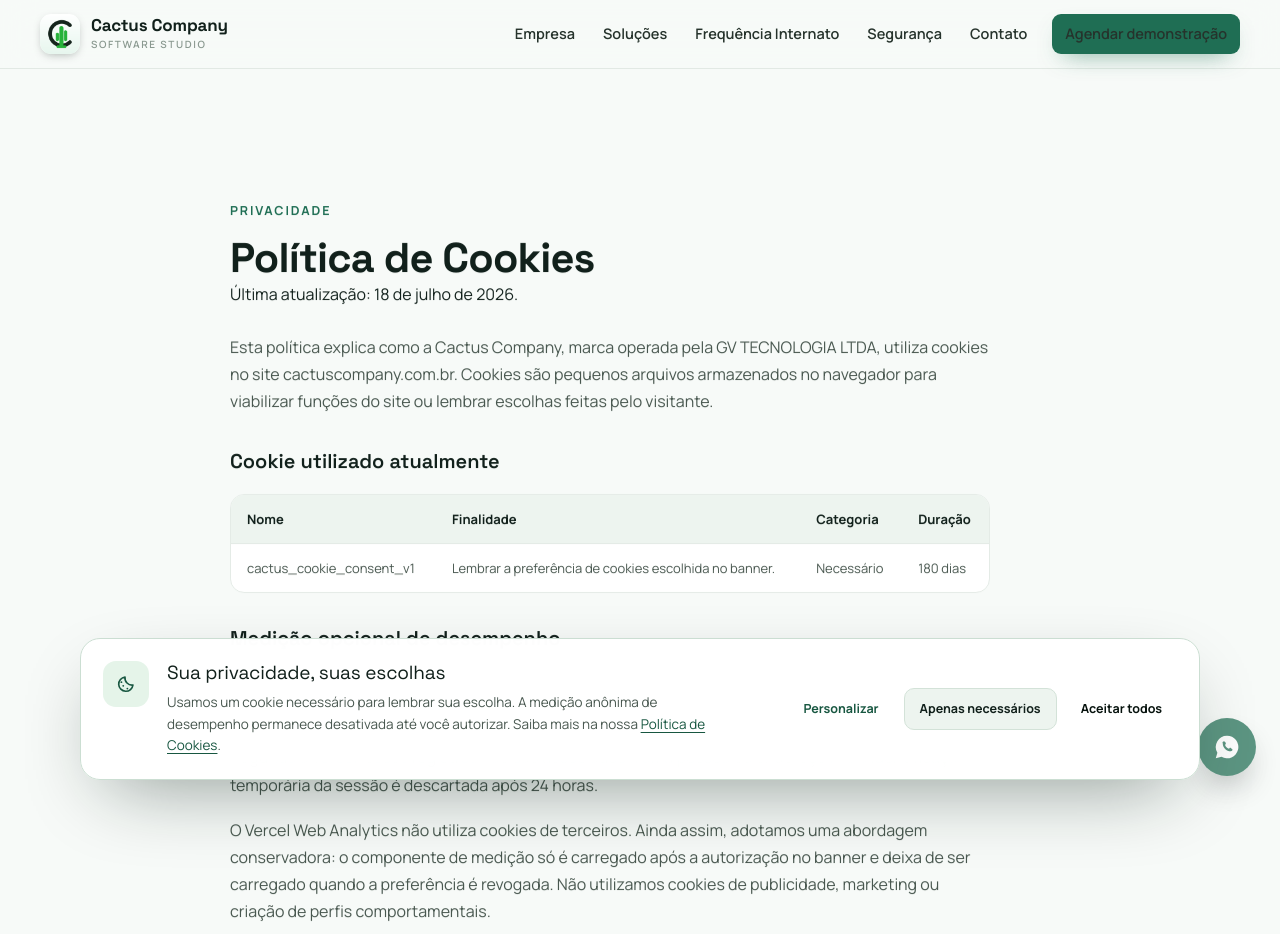
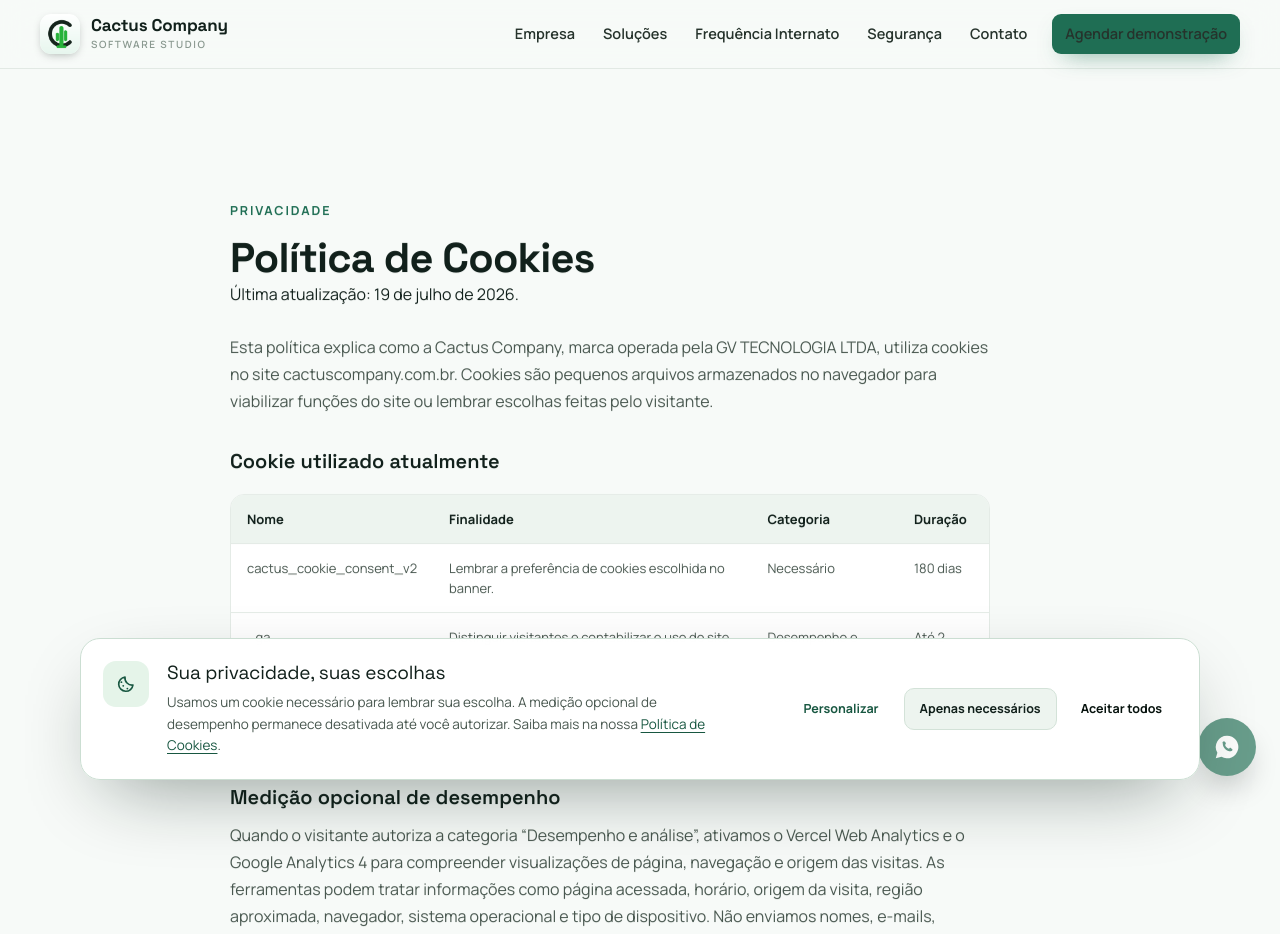
Before and after one commit to gvasques77-sys/cactuscompany-site-v2, a Next.js app: page /politica-de-cookies in a window 1280 px wide. Shown: the top 934 px of the page. Built offline with nearby package versions, Linux system fonts and the light colour scheme.

Commit message:
Add consent-aware Google Analytics 4 (#3)
Add GA4 measurement behind renewed analytics consent, keep advertising signals denied, remove analytics cookies on revocation, and update privacy disclosures.

```diff
--- a/app/politica-de-cookies/page.tsx
+++ b/app/politica-de-cookies/page.tsx
@@ -13,7 +13,7 @@ export default function CookiePolicyPage() {
         <div className="section-head" data-animate="fade-up">
           <span className="eyebrow">Privacidade</span>
           <h2>Política de Cookies</h2>
-          <p>Última atualização: 18 de julho de 2026.</p>
+          <p>Última atualização: 19 de julho de 2026.</p>
         </div>
 
         <div className="prose" data-animate="fade-up">
@@ -36,10 +36,22 @@ export default function CookiePolicyPage() {
               </thead>
               <tbody>
                 <tr>
-                  <td>cactus_cookie_consent_v1</td>
+                  <td>cactus_cookie_consent_v2</td>
                   <td>Lembrar a preferência de cookies escolhida no banner.</td>
                   <td>Necessário</td>
                   <td>180 dias</td>
+                </tr>
+                <tr>
+                  <td>_ga</td>
+                  <td>Distinguir visitantes e contabilizar o uso do site no Google Analytics 4.</td>
+                  <td>Desempenho e análise</td>
+                  <td>Até 2 anos</td>
+                </tr>
+                <tr>
+                  <td>_ga_2JX31FFR8W</td>
+                  <td>Manter o estado da sessão de medição do Google Analytics 4.</td>
+                  <td>Desempenho e análise</td>
+                  <td>Até 2 anos</td>
                 </tr>
               </tbody>
             </table>
@@ -48,17 +60,19 @@ export default function CookiePolicyPage() {
           <h3>Medição opcional de desempenho</h3>
           <p>
             Quando o visitante autoriza a categoria “Desempenho e análise”, ativamos o Vercel Web
-            Analytics para registrar visualizações de página de forma agregada. A ferramenta pode
-            tratar informações como página acessada, horário, origem da visita, país, navegador,
-            sistema operacional e tipo de dispositivo. Segundo a Vercel, esses registros não são
-            associados a uma pessoa ou endereço IP e a identificação temporária da sessão é
-            descartada após 24 horas.
+            Analytics e o Google Analytics 4 para compreender visualizações de página, navegação e
+            origem das visitas. As ferramentas podem tratar informações como página acessada,
+            horário, origem da visita, região aproximada, navegador, sistema operacional e tipo de
+            dispositivo. Não enviamos nomes, e-mails, conteúdo de formulários ou dados do aplicativo
+            Frequência Internato para essas ferramentas por meio do site.
           </p>
           <p>
-            O Vercel Web Analytics não utiliza cookies de terceiros. Ainda assim, adotamos uma
-            abordagem conservadora: o componente de medição só é carregado após a autorização no
-            banner e deixa de ser carregado quando a preferência é revogada. Não utilizamos cookies
-            de publicidade, marketing ou criação de perfis comportamentais.
+            O Vercel Web Analytics não utiliza cookies de terceiros. O Google Analytics 4 utiliza
+            cookies próprios para distinguir visitantes e sessões. Adotamos uma abordagem
+            conservadora: os componentes de medição só são carregados após a autorização no banner.
+            Se a preferência for revogada, o consentimento de análise é negado e os cookies do Google
+            Analytics são removidos. Os sinais de publicidade, dados para anúncios e personalização
+            permanecem desativados.
           </p>
 
           <h3>Como alterar ou revogar sua escolha</h3>
--- a/app/politica-de-privacidade/page.tsx
+++ b/app/politica-de-privacidade/page.tsx
@@ -51,10 +51,11 @@ export default function PrivacidadePage() {
           <h3>Cookies</h3>
           <p>
             O site utiliza um cookie necessário para lembrar as preferências escolhidas no banner.
-            Quando autorizado, o Vercel Web Analytics mede visualizações de página de forma agregada
-            e sem cookies de terceiros. Não utilizamos cookies de publicidade ou criação de perfis.
-            Consulte a nossa <a href="/politica-de-cookies">Política de Cookies</a> para conhecer a
-            finalidade, os dados tratados e o prazo de retenção.
+            Quando autorizado, o Vercel Web Analytics e o Google Analytics 4 medem visualizações,
+            navegação e origem das visitas. O Google Analytics utiliza cookies próprios para
+            distinguir visitantes e sessões. Os sinais de publicidade e personalização permanecem
+            desativados. Consulte a nossa <a href="/politica-de-cookies">Política de Cookies</a> para
+            conhecer as ferramentas, finalidades, dados tratados e prazos de retenção.
           </p>
 
           <p style={{ marginTop: 28, color: "var(--muted-2)", fontSize: 14 }}>
--- a/components/consent-aware-analytics.tsx
+++ b/components/consent-aware-analytics.tsx
@@ -1,11 +1,23 @@
 "use client";
 
 import { Analytics } from "@vercel/analytics/next";
-import { useEffect, useState } from "react";
+import Script from "next/script";
+import { useEffect, useRef, useState } from "react";
 import {
   COOKIE_CONSENT_EVENT,
   COOKIE_CONSENT_NAME,
 } from "@/components/cookie-consent-config";
+
+const GOOGLE_ANALYTICS_ID = "G-2JX31FFR8W";
+
+type Gtag = (...args: unknown[]) => void;
+
+declare global {
+  interface Window {
+    dataLayer?: unknown[];
+    gtag?: Gtag;
+  }
+}
 
 function analyticsWasAccepted() {
   const match = document.cookie
@@ -15,20 +27,117 @@ function analyticsWasAccepted() {
   return match?.split("=")[1] === "all";
 }
 
+function prepareGoogleConsentMode() {
+  window.dataLayer = window.dataLayer || [];
+  window.gtag =
+    window.gtag ||
+    function gtag(...args: unknown[]) {
+      window.dataLayer?.push(args);
+    };
+
+  window.gtag("consent", "default", {
+    ad_storage: "denied",
+    ad_user_data: "denied",
+    ad_personalization: "denied",
+    analytics_storage: "denied",
+  });
+  window.gtag("set", "allow_google_signals", false);
+  window.gtag("set", "allow_ad_personalization_signals", false);
+}
+
+function grantAnalyticsConsent() {
+  prepareGoogleConsentMode();
+  window.gtag?.("consent", "update", {
+    ad_storage: "denied",
+    ad_user_data: "denied",
+    ad_personalization: "denied",
+    analytics_storage: "granted",
+  });
+}
+
+function revokeAnalyticsConsent() {
+  window.gtag?.("consent", "update", {
+    ad_storage: "denied",
+    ad_user_data: "denied",
+    ad_personalization: "denied",
+    analytics_storage: "denied",
+  });
+
+  const cookieNames = document.cookie
+    .split("; ")
+    .map((item) => item.split("=")[0])
+    .filter((name) => name === "_ga" || name.startsWith("_ga_"));
+  const hostname = window.location.hostname;
+  const rootDomain = hostname.split(".").slice(-2).join(".");
+
+  cookieNames.forEach((name) => {
+    document.cookie = `${name}=; Max-Age=0; Path=/; SameSite=Lax`;
+    document.cookie = `${name}=; Max-Age=0; Path=/; Domain=${hostname}; SameSite=Lax`;
+
+    if (rootDomain.includes(".")) {
+      document.cookie = `${name}=; Max-Age=0; Path=/; Domain=.${rootDomain}; SameSite=Lax`;
+    }
+  });
+}
+
 export function ConsentAwareAnalytics() {
   const [enabled, setEnabled] = useState(false);
+  const enabledRef = useRef(false);
 
   useEffect(() => {
-    setEnabled(analyticsWasAccepted());
+    const accepted = analyticsWasAccepted();
+
+    if (accepted) {
+      grantAnalyticsConsent();
+      enabledRef.current = true;
+      setEnabled(true);
+    }
 
     const updateConsent = (event: Event) => {
       const detail = (event as CustomEvent<{ analytics?: boolean }>).detail;
-      setEnabled(detail?.analytics === true);
+      const analyticsEnabled = detail?.analytics === true;
+
+      if (analyticsEnabled) {
+        grantAnalyticsConsent();
+        enabledRef.current = true;
+        setEnabled(true);
+        return;
+      }
+
+      const wasEnabled = enabledRef.current;
+      revokeAnalyticsConsent();
+      enabledRef.current = false;
+      setEnabled(false);
+
+      if (wasEnabled) {
+        window.setTimeout(() => window.location.reload(), 0);
+      }
     };
 
     window.addEventListener(COOKIE_CONSENT_EVENT, updateConsent);
     return () => window.removeEventListener(COOKIE_CONSENT_EVENT, updateConsent);
   }, []);
 
-  return enabled ? <Analytics /> : null;
+  return enabled ? (
+    <>
+      <Analytics />
+      <Script
+        id="google-analytics"
+        src={`https://www.googletagmanager.com/gtag/js?id=${GOOGLE_ANALYTICS_ID}`}
+        strategy="afterInteractive"
+      />
+      <Script id="google-analytics-init" strategy="afterInteractive">
+        {`
+          window.dataLayer = window.dataLayer || [];
+          function gtag(){window.dataLayer.push(arguments);}
+          window.gtag = gtag;
+          gtag('js', new Date());
+          gtag('config', '${GOOGLE_ANALYTICS_ID}', {
+            allow_google_signals: false,
+            allow_ad_personalization_signals: false
+          });
+        `}
+      </Script>
+    </>
+  ) : null;
 }
--- a/components/cookie-consent-config.ts
+++ b/components/cookie-consent-config.ts
@@ -1,4 +1,4 @@
-export const COOKIE_CONSENT_NAME = "cactus_cookie_consent_v1";
+export const COOKIE_CONSENT_NAME = "cactus_cookie_consent_v2";
 export const COOKIE_CONSENT_MAX_AGE = 60 * 60 * 24 * 180;
 export const COOKIE_CONSENT_EVENT = "cactus:cookie-consent";
 
--- a/components/cookie-consent.tsx
+++ b/components/cookie-consent.tsx
@@ -95,7 +95,7 @@ export function CookieConsent() {
           <div className="cookie-consent__copy">
             <h2 id="cookie-consent-title">Sua privacidade, suas escolhas</h2>
             <p id="cookie-consent-description">
-              Usamos um cookie necessário para lembrar sua escolha. A medição anônima de desempenho
+              Usamos um cookie necessário para lembrar sua escolha. A medição opcional de desempenho
               permanece desativada até você autorizar. Saiba mais na nossa{" "}
               <Link href="/politica-de-cookies">Política de Cookies</Link>.
             </p>
@@ -139,7 +139,7 @@ export function CookieConsent() {
               <div>
                 <strong>Desempenho e análise</strong>
                 <span>
-                  Visitas agregadas com Vercel Web Analytics, sem cookies de terceiros.
+                  Visitas e navegação com Vercel Web Analytics e Google Analytics 4.
                 </span>
               </div>
               <span className="cookie-switch">
```
